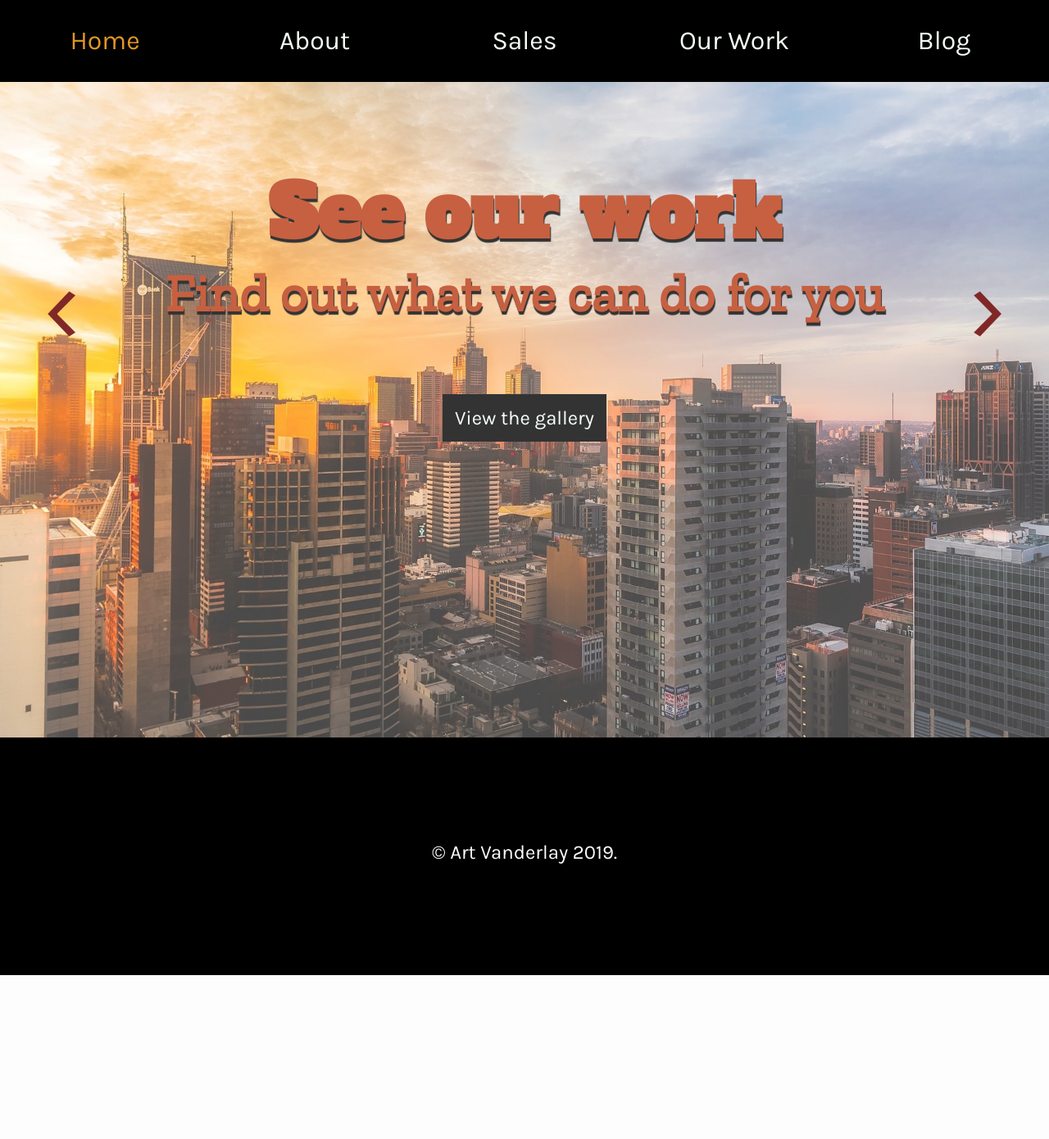
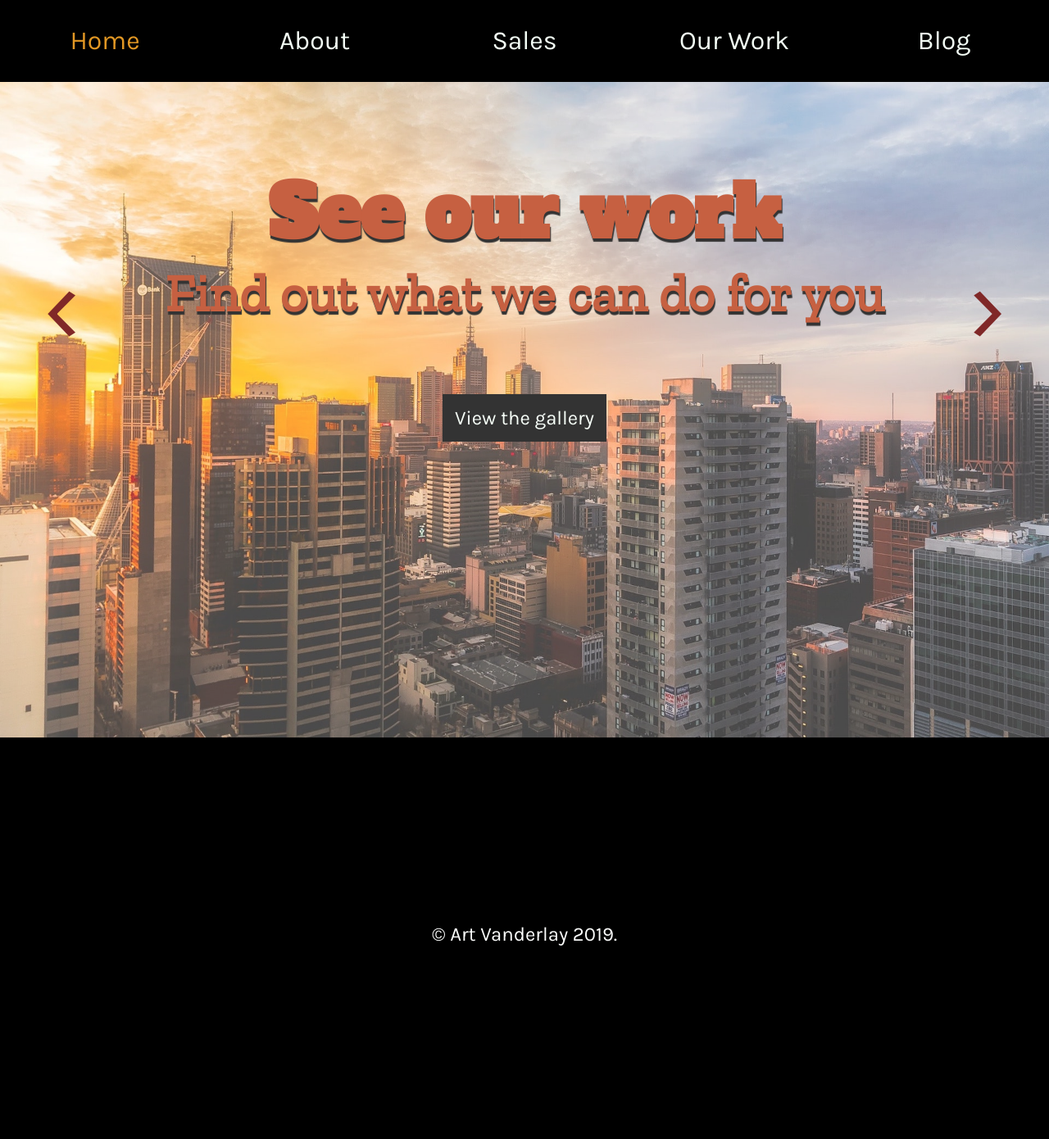
Before and after one commit to russelljkennedy/vandelay-industries, a Jekyll site: the page built from index.html, in a window 1280 px wide. Shown: the whole page at 82% size. Built offline with Jekyll 4.4.1, drawn with Linux system fonts in a browser that asks for light colours; before the commit the page ends 1190 px from its top, so only the background shows below that.

Commit message:
Added min-height on footer

```diff
--- a/css/style.css
+++ b/css/style.css
@@ -93,8 +93,9 @@ footer {
   color: var(--background);
   bottom: 0;
   width: 100%;
-  line-height: 100px;
+  line-height: 300px;
   padding: 90px 0;
+  min-height: 300px;
 }
 /* Navigation */
 nav {
```
